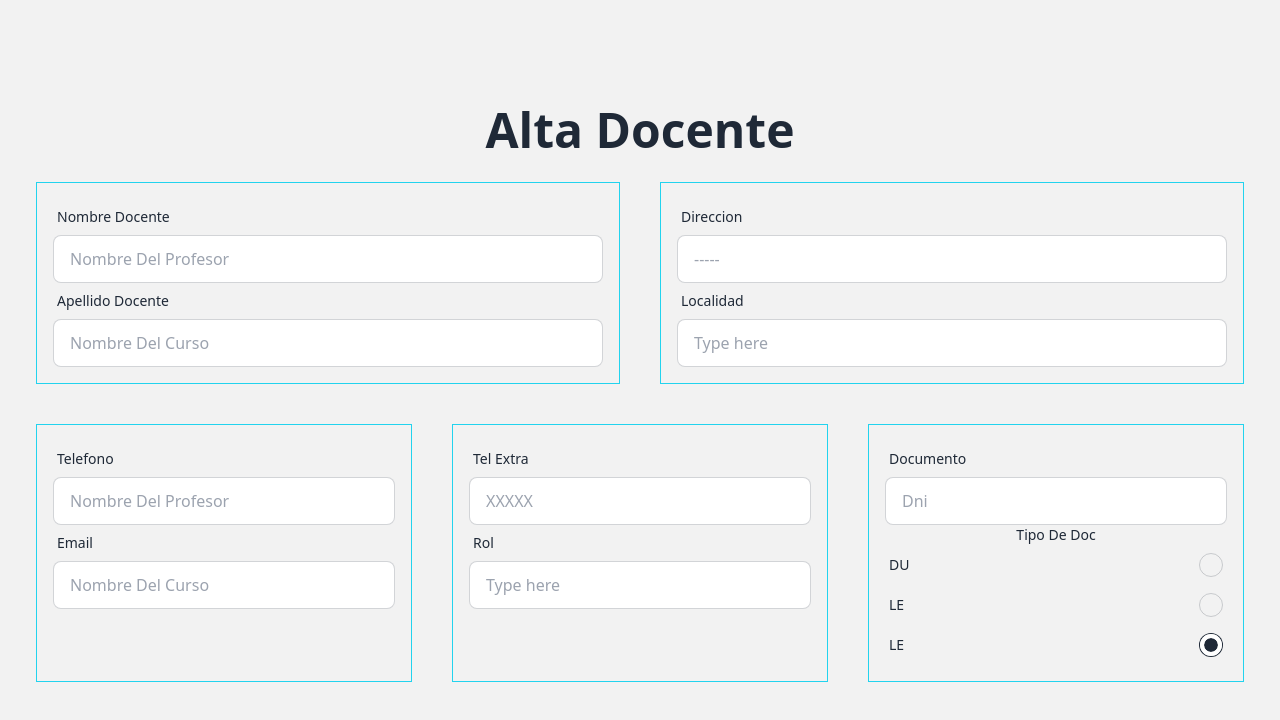
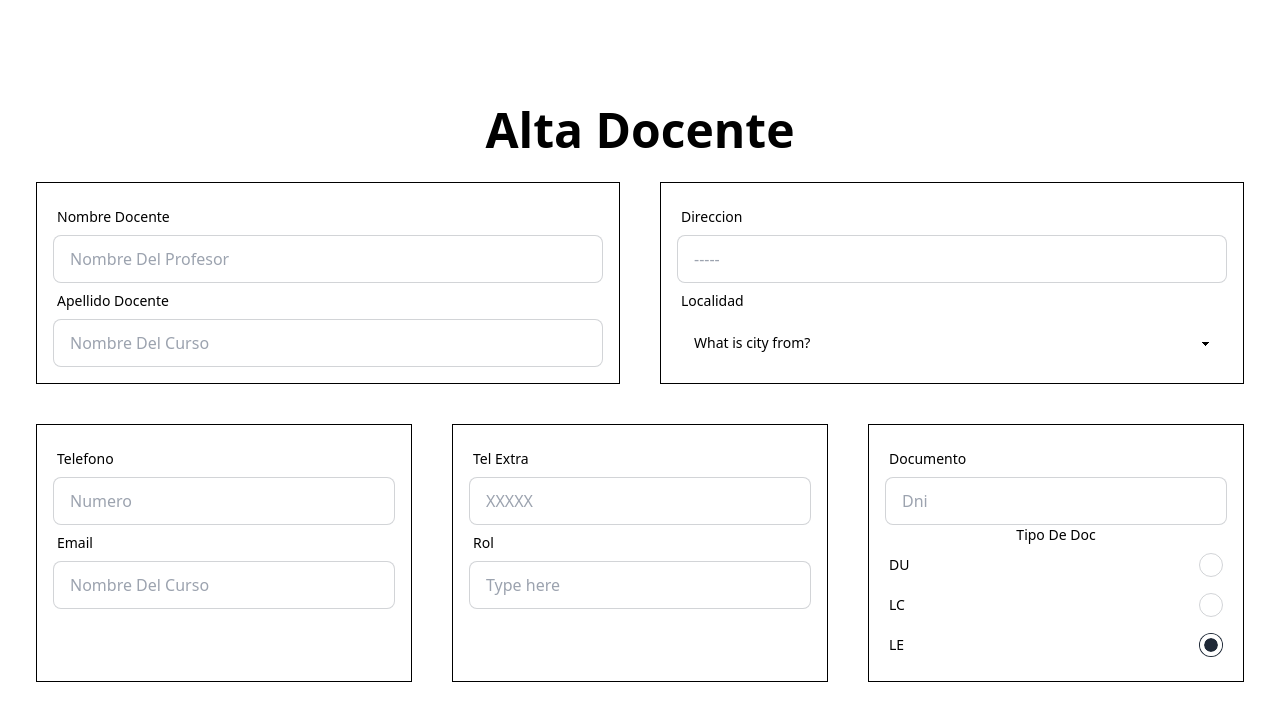
Before and after one commit to sebastianFeltes/app-asistencia-client, a React (Vite) app: page /alta-docente in a window 1280 px wide. Shown: the top 720 px of the page. Built offline with nearby package versions, Linux system fonts and the light colour scheme.

Commit message:
color a los input y un select

```diff
--- a/package.json
+++ b/package.json
@@ -28,6 +28,7 @@
     "eslint-plugin-react-hooks": "^4.6.0",
     "eslint-plugin-react-refresh": "^0.4.3",
     "postcss": "^8.4.27",
+    "sass": "^1.64.2",
     "tailwindcss": "^3.3.3",
     "vite": "^4.4.5"
   }
--- a/src/App.jsx
+++ b/src/App.jsx
@@ -1,5 +1,5 @@
 import { BrowserRouter, Route, Routes } from 'react-router-dom'
-import './App.css'
+import './App.scss'
 import Login from './components/Login'
 import { Layout } from './components/Layout'
 import HomeAdmin from './components/HomeAdmin'
--- a/src/components/AltaDocente.jsx
+++ b/src/components/AltaDocente.jsx
@@ -1,76 +1,83 @@
 function AltaDocente() {
     return (
         <>
-            <div className="hero min-h-screen bg-base-200">
+            <div className="hero min-h-screen bg-white">
                 <div className="hero-content text-center w-full">
                     <div className="w-full">
-                        <h1 className="text-5xl font-bold m-2">Alta Docente</h1>
+                        <h1 className="text-5xl text-black font-bold m-2">Alta Docente</h1>
 
-                        <div className="flex flex-row">
+                        <div className="flex flex-row columns-3xl">
 
-                            <div className="form-control w-full max-w-full border border-cyan-400  p-4 m-5">
+                            <div className="form-control w-full max-w-full border border-black p-4 m-5">
                                 <label className="label">
-                                    <span className="label-text">Nombre Docente</span>
+                                    <span className="label-text  text-black">Nombre Docente</span>
                                 </label>
-                                <input type="text" placeholder="Nombre Del Profesor" className="input input-bordered w-full max-w-3xl" />
+                                <input type="text" placeholder="Nombre Del Profesor" className="input input-bordered  bg-white w-full max-w-3xl" />
 
                                 <label className="label">
-                                    <span className="label-text">Apellido Docente</span>
+                                    <span className="label-text  text-black">Apellido Docente</span>
                                 </label>
-                                <input type="text" placeholder="Nombre Del Curso" className="input input-bordered w-full max-w-3xl" />
+                                <input type="text" placeholder="Nombre Del Curso" className="input input-bordered  bg-white w-full max-w-3xl" />
                             </div>
-                            <div className="form-control w-full max-w-full  border border-cyan-400 p-4 m-5">
+                            <div className="form-control w-full max-w-full  border border-black p-4 m-5">
                                 <label className="label">
-                                    <span className="label-text">Direccion</span>
+                                    <span className="label-text text-black">Direccion</span>
                                 </label>
-                                <input type="text" placeholder="-----" className="input input-bordered w-full max-w-3xl" />
+                                <input type="text" placeholder="-----" className="input input-bordered  bg-white w-full max-w-3xl" />
 
                                 <label className="label">
-                                    <span className="label-text">Localidad</span>
+                                    <span className="label-text  text-black">Localidad</span>
                                 </label>
-                                <input type="text" placeholder="Type here" className="input input-bordered w-full max-w-3xl" />
+                                <select className="select  bg-white  text-black w-full max-w-full">
+                                    <option disabled selected>What is city from?</option>
+                                    <option>City Of Berisso</option>
+                                    <option>City Of La Plata</option>
+                                    <option>City Of Ensenada</option>
+
+                                </select>
                             </div>
 
                         </div>
                         <div className="flex flex-row">
-                            <div className="form-control w-full max-w-full border border-cyan-400 p-4 m-5 ">
+                            <div className="form-control w-full max-w-full border border-black p-4 m-5 ">
                                 <label className="label">
-                                    <span className="label-text">Telefono</span>
+                                    <span className="label-text  text-black">Telefono</span>
                                 </label>
-                                <input type="text" placeholder="Nombre Del Profesor" className="input input-bordered w-full max-w-3xl" />
+                                <input type="text" placeholder="Numero" className="input input-bordered bg-white w-full max-w-3xl" />
 
                                 <label className="label">
-                                    <span className="label-text">Email</span>
+                                    <span className="label-text  text-black">Email</span>
                                 </label>
-                                <input type="text" placeholder="Nombre Del Curso" className="input input-bordered w-full max-w-3xl" />
+                                <input type="text" placeholder="Nombre Del Curso" className="input input-bordered  bg-white w-full max-w-3xl" />
                             </div>
-                            <div className="form-control w-full max-w-full  border border-cyan-400 p-4 m-5">
+                            <div className="form-control w-full max-w-full  border border-black p-4 m-5">
                                 <label className="label">
-                                    <span className="label-text">Tel Extra</span>
+                                    <span className="label-text  text-black">Tel Extra</span>
                                 </label>
-                                <input type="text" placeholder="XXXXX" className="input input-bordered w-full max-w-3xl" />
+                                <input type="text" placeholder="XXXXX" className="input input-bordered  bg-white w-full max-w-3xl" />
 
                                 <label className="label">
-                                    <span className="label-text">Rol</span>
+                                    <span className="label-text  text-black">Rol</span>
                                 </label>
-                                <input type="text" placeholder="Type here" className="input input-bordered w-full max-w-3xl" />
+                                <input type="text" placeholder="Type here" className="input input-bordered  bg-white w-full max-w-3xl" />
 
                             </div>
-                            <div className="form-control w-full max-w-full  border border-cyan-400 p-4 m-5">
+                            <div className="form-control w-full max-w-full  border border-black p-4 m-5">
                                 <label className="label">
-                                    <span className="label-text">Documento</span>
+                                    <span className="label-text  text-black">Documento</span>
                                 </label>
-                                <input type="text" placeholder="Dni" className="input input-bordered w-full max-w-3xl" />
-                                <span className="label-text">Tipo De Doc</span>
+
+                                <input type="text" placeholder="Dni" className="input input-bordered  bg-white w-full max-w-3xl" />
+                                <span className="label-text  text-black">Tipo De Doc</span>
                                 <label className="label cursor-pointer">
-                                    <span className="label-text">DU</span>
+                                    <span className="label-text  text-black">DU</span>
                                     <input type="radio" name="radio-10" className="radio checked:bg-red-00" checked />
                                 </label>
                                 <label className="label cursor-pointer">
-                                    <span className="label-text">LE</span>
+                                    <span className="label-text text-black">LC</span>
                                     <input type="radio" name="radio-10" className="radio checked:bg-blue-00" checked />
                                 </label>                            <label className="label cursor-pointer">
-                                    <span className="label-text">LE</span>
+                                    <span className="label-text  text-black">LE</span>
                                     <input type="radio" name="radio-10" className="radio checked:bg-blue-00" checked />
                                 </label>
 
```
Also changed, not shown: src/App.css (deleted), src/App.scss (added), 1 other file (tests, documents, lock files or other folders).
